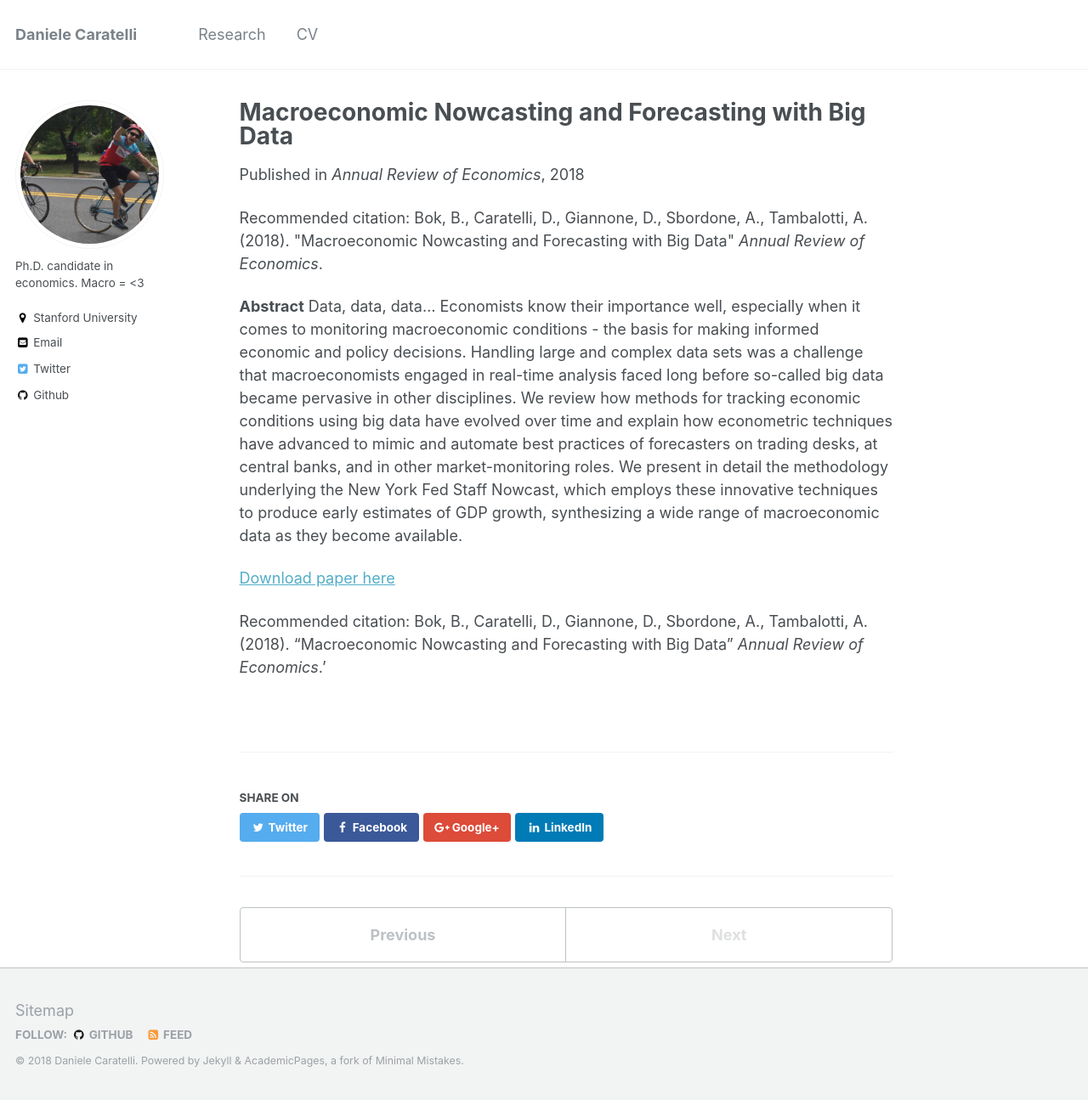
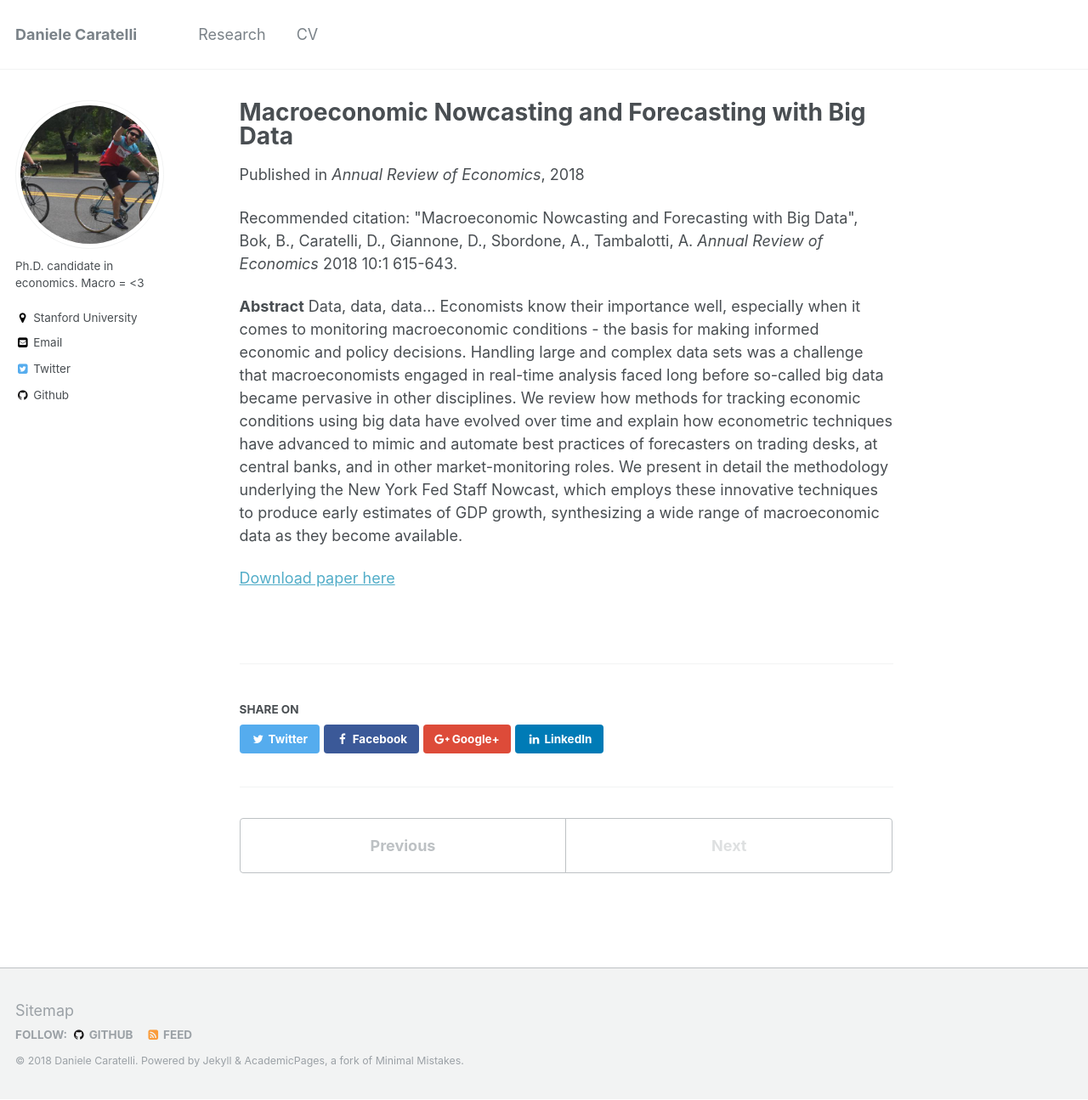
Before and after one commit to danicaratelli/danicaratelli.github.io, a Jekyll site: the page built from _research/2010-10-01-paper-title-number-2.md, in a window 1280 px wide and 1295 px high. Shown: the whole window at 85% size. Built offline with Jekyll 4.4.1, drawn with Linux system fonts in a browser that asks for light colours.

Commit message:
paper MacroForec

```diff
--- a/_research/2010-10-01-paper-title-number-2.md
+++ b/_research/2010-10-01-paper-title-number-2.md
@@ -6,11 +6,9 @@ excerpt: ''
 date: 2018-08-01
 venue: 'Annual Review of Economics'
 paperurl: ''
-citation: 'Bok, B., Caratelli, D., Giannone, D., Sbordone, A., Tambalotti, A. (2018). "Macroeconomic Nowcasting and Forecasting with Big Data" <i>Annual Review of Economics</i>.'
+citation: '"Macroeconomic Nowcasting and Forecasting with Big Data", Bok, B., Caratelli, D., Giannone, D., Sbordone, A., Tambalotti, A. <i>Annual Review of Economics</i> 2018 10:1 615-643.'
 ---
 
 **Abstract** Data, data, data... Economists know their importance well, especially when it comes to monitoring macroeconomic conditions - the basis for making informed economic and policy decisions. Handling large and complex data sets was a challenge that macroeconomists engaged in real-time analysis faced long before so-called big data became pervasive in other disciplines. We review how methods for tracking economic conditions using big data have evolved over time and explain how econometric techniques have advanced to mimic and automate best practices of forecasters on trading desks, at central banks, and in other market-monitoring roles. We present in detail the methodology underlying the New York Fed Staff Nowcast, which employs these innovative techniques to produce early estimates of GDP growth, synthesizing a wide range of macroeconomic data as they become available.
 
 [Download paper here](https://www.annualreviews.org/doi/10.1146/annurev-economics-080217-053214)
-
-Recommended citation: Bok, B., Caratelli, D., Giannone, D., Sbordone, A., Tambalotti, A. (2018). "Macroeconomic Nowcasting and Forecasting with Big Data" <i>Annual Review of Economics</i>.'
```
